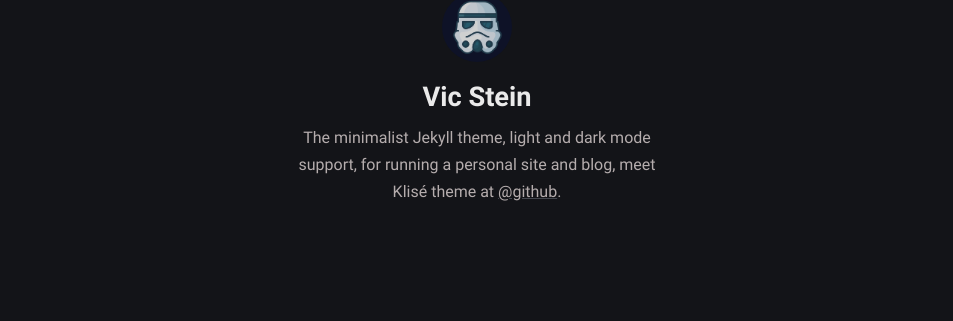
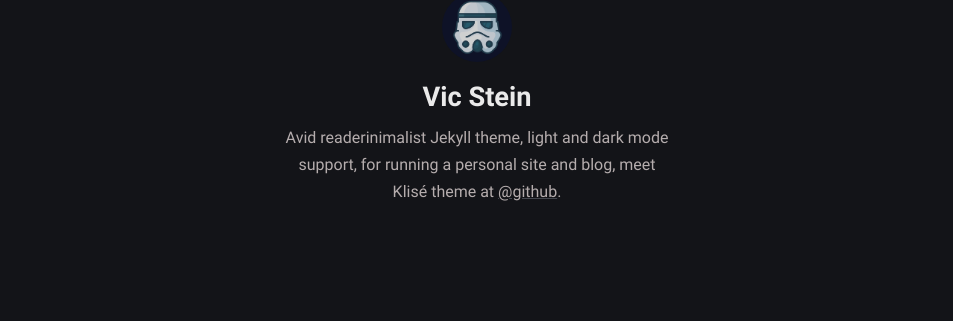
Before and after one commit to vxstein/vxstein.github.io, a Jekyll site: the page built from index.md, in a window 1280 px wide. Shown: the part 176-497 px from the top of the page, without its empty margins (163-1116 px from the left). Built offline with Jekyll 4.4.1, drawn with Linux system fonts in a browser that asks for light colours.

Commit message:
_config.yml: updated bio in author

```diff
--- a/_config.yml
+++ b/_config.yml
@@ -11,8 +11,8 @@ mode: dark
 author:
   name: Vic Stein
   bio: >-
-    The minimalist Jekyll theme, light and dark mode support, for running a
-    personal site and blog,  meet Klisé theme at <a
+    Avid readerinimalist Jekyll theme, light and dark mode support, for running
+    a personal site and blog,  meet Klisé theme at <a
     href="https://github.com/piharpi/jekyll-klise" target="_blank"
     rel="noopener">@github</a>.
   username: username
```
